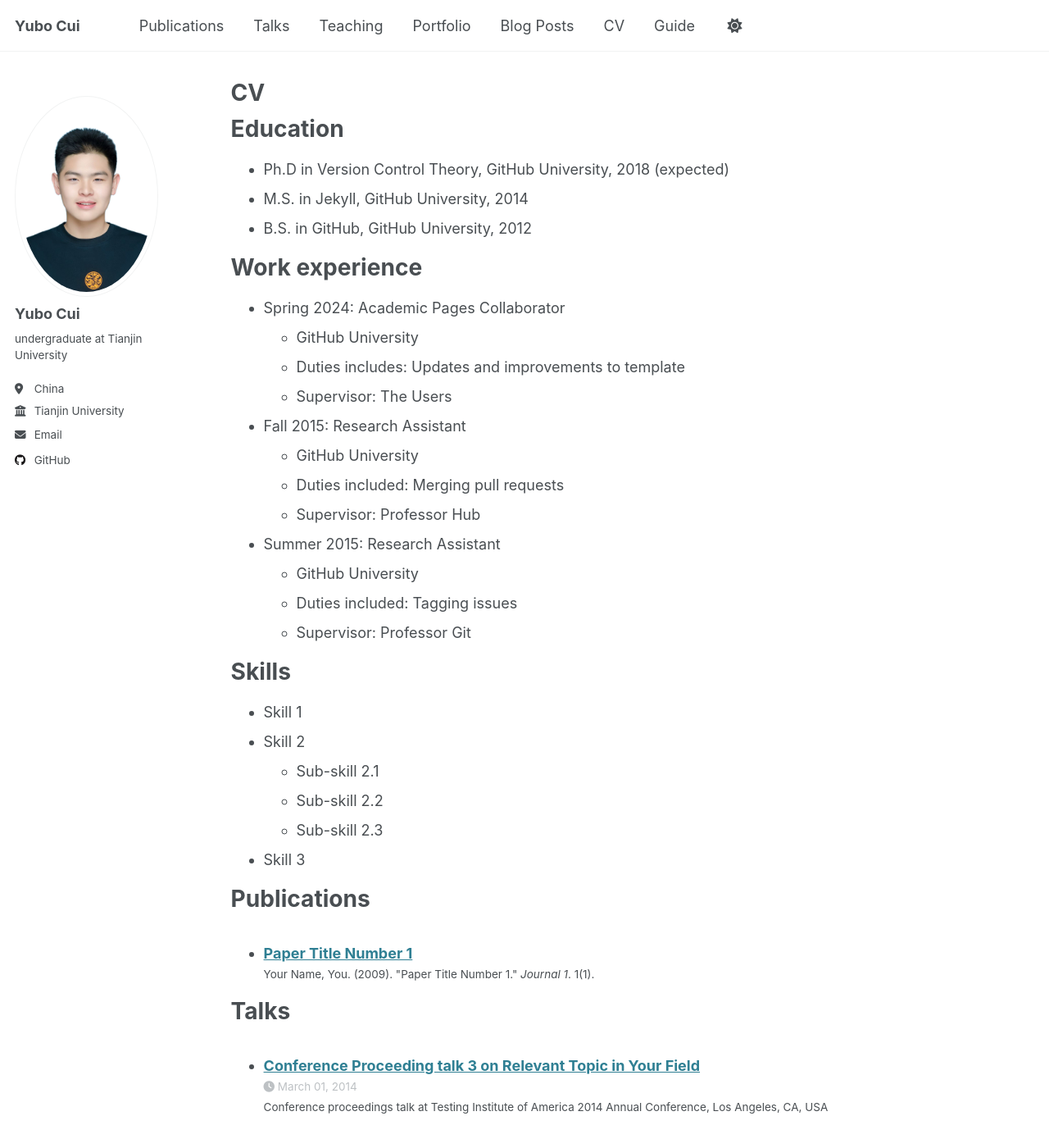
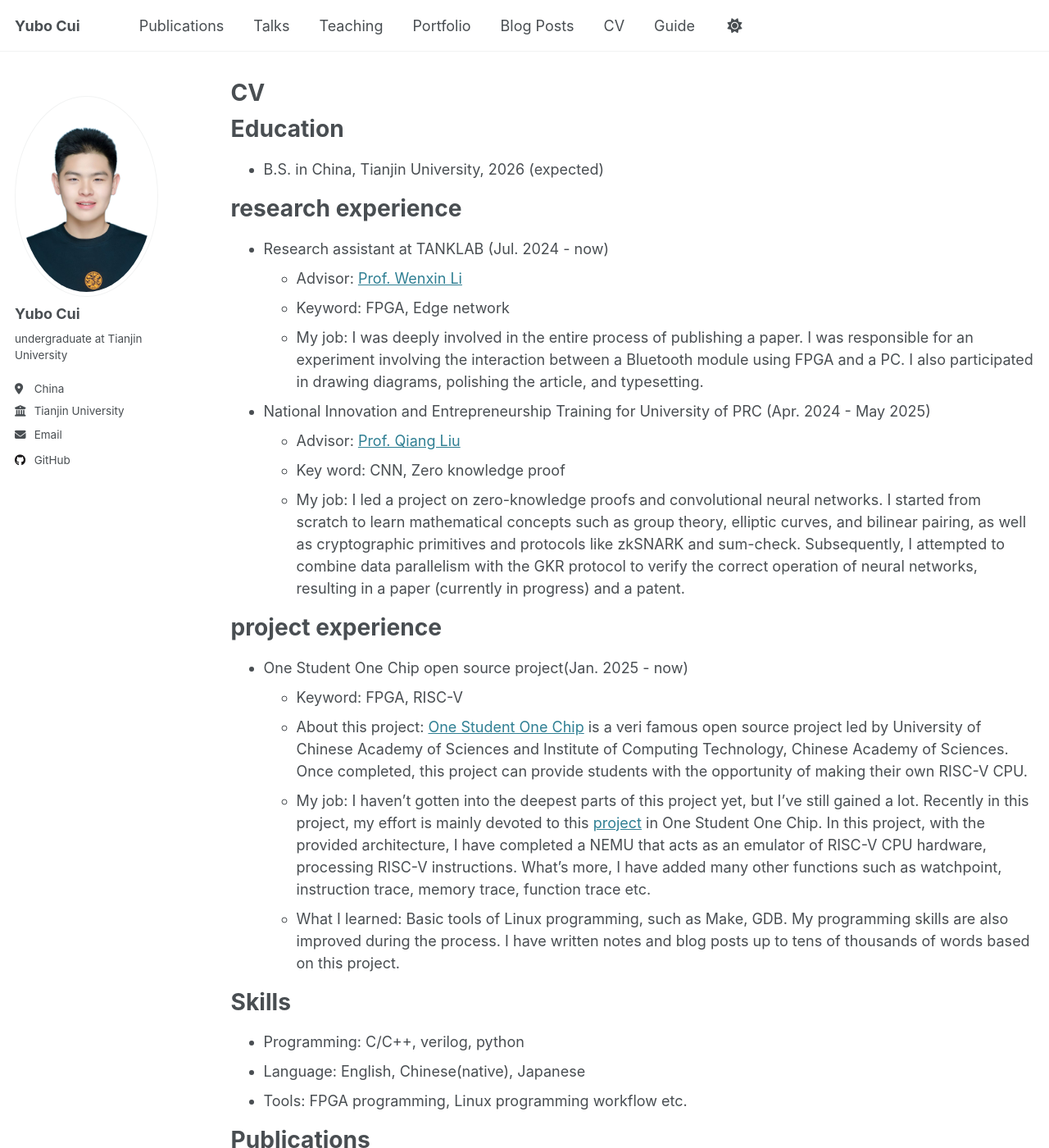
Before and after one commit to Iverson-cui/Iverson-cui.github.io, a Jekyll site: the page built from _pages/cv.md, in a window 1280 px wide and 1400 px high. Shown: the whole window at 82% size. Built offline with Jekyll 4.4.1, drawn with Linux system fonts in a browser that asks for light colours; some of the changed text lies outside the part shown.

Commit message:
udpate CV page

```diff
--- a/_pages/cv.md
+++ b/_pages/cv.md
@@ -11,35 +11,34 @@ redirect_from:
 
 Education
 ======
-* Ph.D in Version Control Theory, GitHub University, 2018 (expected)
-* M.S. in Jekyll, GitHub University, 2014
-* B.S. in GitHub, GitHub University, 2012
 
-Work experience
+* B.S. in China, Tianjin University, 2026 (expected)
+
+research experience
 ======
-* Spring 2024: Academic Pages Collaborator
-  * GitHub University
-  * Duties includes: Updates and improvements to template
-  * Supervisor: The Users
+* Research assistant at TANKLAB (Jul. 2024 - now)
+  * Advisor: [Prof. Wenxin Li](https://cic.tju.edu.cn/faculty/liwenxin/index.html)
+  * Keyword: FPGA, Edge network
+  * My job: I was deeply involved in the entire process of publishing a paper. I was responsible for an experiment involving the interaction between a Bluetooth module using FPGA and a PC. I also participated in drawing diagrams, polishing the article, and typesetting.
 
-* Fall 2015: Research Assistant
-  * GitHub University
-  * Duties included: Merging pull requests
-  * Supervisor: Professor Hub
+* National Innovation and Entrepreneurship Training for University of PRC (Apr. 2024 - May 2025)
+  * Advisor: [Prof. Qiang Liu](https://faculty.tju.edu.cn/QiangLiu/en/index.htm)
+  * Key word: CNN, Zero knowledge proof
+  * My job: I led a project on zero-knowledge proofs and convolutional neural networks. I started from scratch to learn mathematical concepts such as group theory, elliptic curves, and bilinear pairing, as well as cryptographic primitives and protocols like zkSNARK and sum-check. Subsequently, I attempted to combine data parallelism with the GKR protocol to verify the correct operation of neural networks, resulting in a paper (currently in progress) and a patent.
 
-* Summer 2015: Research Assistant
-  * GitHub University
-  * Duties included: Tagging issues
-  * Supervisor: Professor Git
+project experience
+======
+* One Student One Chip open source project(Jan. 2025 - now)
+  * Keyword: FPGA, RISC-V
+  * About this project: [One Student One Chip](https://ysyx.oscc.cc/) is a veri famous open source project led by University of Chinese Academy of Sciences and Institute of Computing Technology, Chinese Academy of Sciences. Once completed, this project can provide students with the opportunity of making their own RISC-V CPU.
+  * My job: I haven't gotten into the deepest parts of this project yet, but I've still gained a lot. Recently in this project, my effort is mainly devoted to this [project](https://nju-projectn.github.io/ics-pa-gitbook/) in One Student One Chip. In this project, with the provided architecture, I have completed a NEMU that acts as an emulator of RISC-V CPU hardware, processing RISC-V instructions. What's more, I have added many other functions such as watchpoint, instruction trace, memory trace, function trace etc.
+  * What I learned: Basic tools of Linux programming, such as Make, GDB. My programming skills are also improved during the process. I have written notes and blog posts up to tens of thousands of words based on this project.
 
 Skills
 ======
-* Skill 1
-* Skill 2
-  * Sub-skill 2.1
-  * Sub-skill 2.2
-  * Sub-skill 2.3
-* Skill 3
+* Programming: C/C++, verilog, python
+* Language: English, Chinese(native), Japanese
+* Tools: FPGA programming, Linux programming workflow etc.
 
 Publications
 ======
@@ -47,18 +46,8 @@ Publications
     {% include archive-single-cv.html %}
   {% endfor %}</ul>
 
-Talks
-======
-  <ul>{% for post in site.talks reversed %}
-    {% include archive-single-talk-cv.html  %}
-  {% endfor %}</ul>
 
-Teaching
-======
-  <ul>{% for post in site.teaching reversed %}
-    {% include archive-single-cv.html %}
-  {% endfor %}</ul>
 
 Service and leadership
 ======
-* Currently signed in to 43 different slack teams
+* Deputy director of Peiyang Wind Orchestra
```
Also changed, not shown: _pages/about.md (+0 -5 lines).
